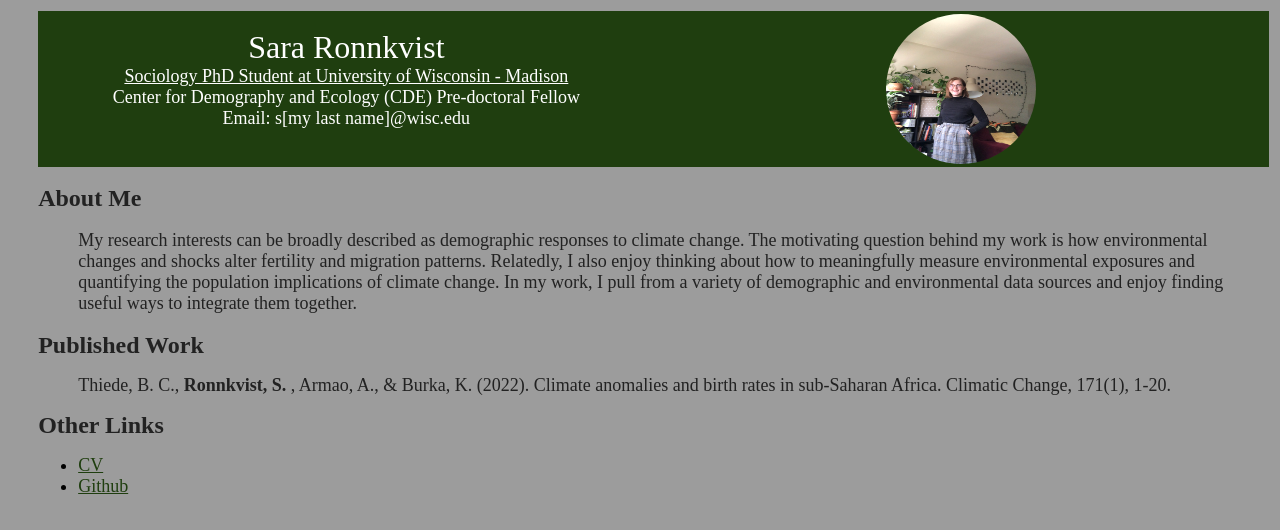
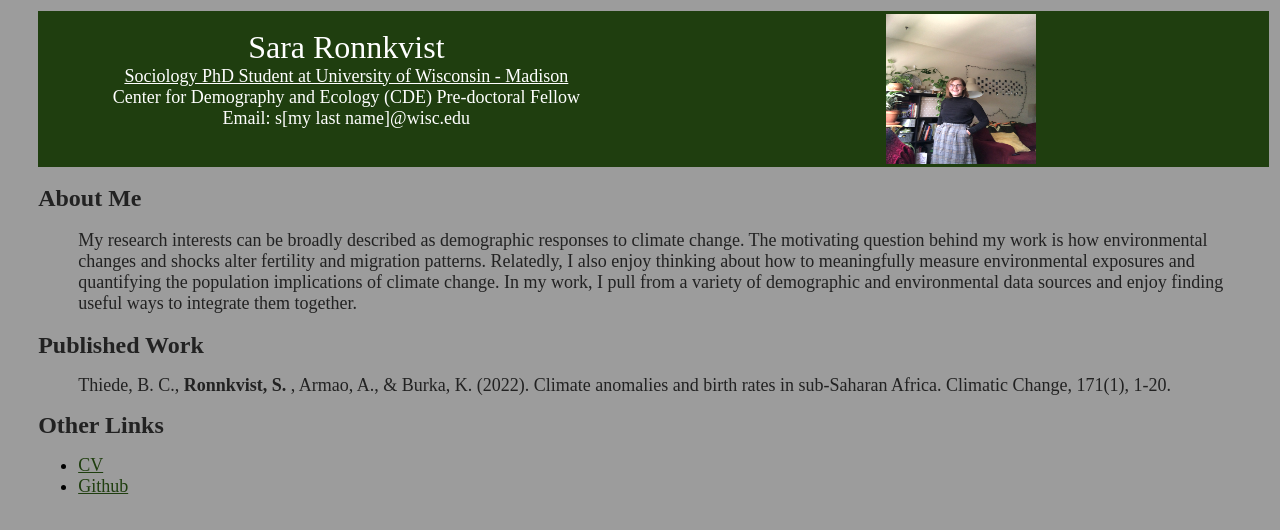
Before and after one commit to sararonnkvist/sararonnkvist.github.io, a plain HTML site: page index.html in a window 1280 px wide. Drawn offline with Linux system fonts and the light colour scheme.

Commit message:
Update index.html

```diff
--- a/index.html
+++ b/index.html
@@ -30,7 +30,7 @@
 	</td>
 
 	<td width=660 div align="center">
-			<img div align=center src="image/personalpic.JPG" width=150 height=150 alt="dsp in la" style="border-radius: 50%">
+			<img div align=center src="image/personalpic.JPG" width=150 height=150 alt="dsp in la">
 	</td></tr>
 </table>
 
```
